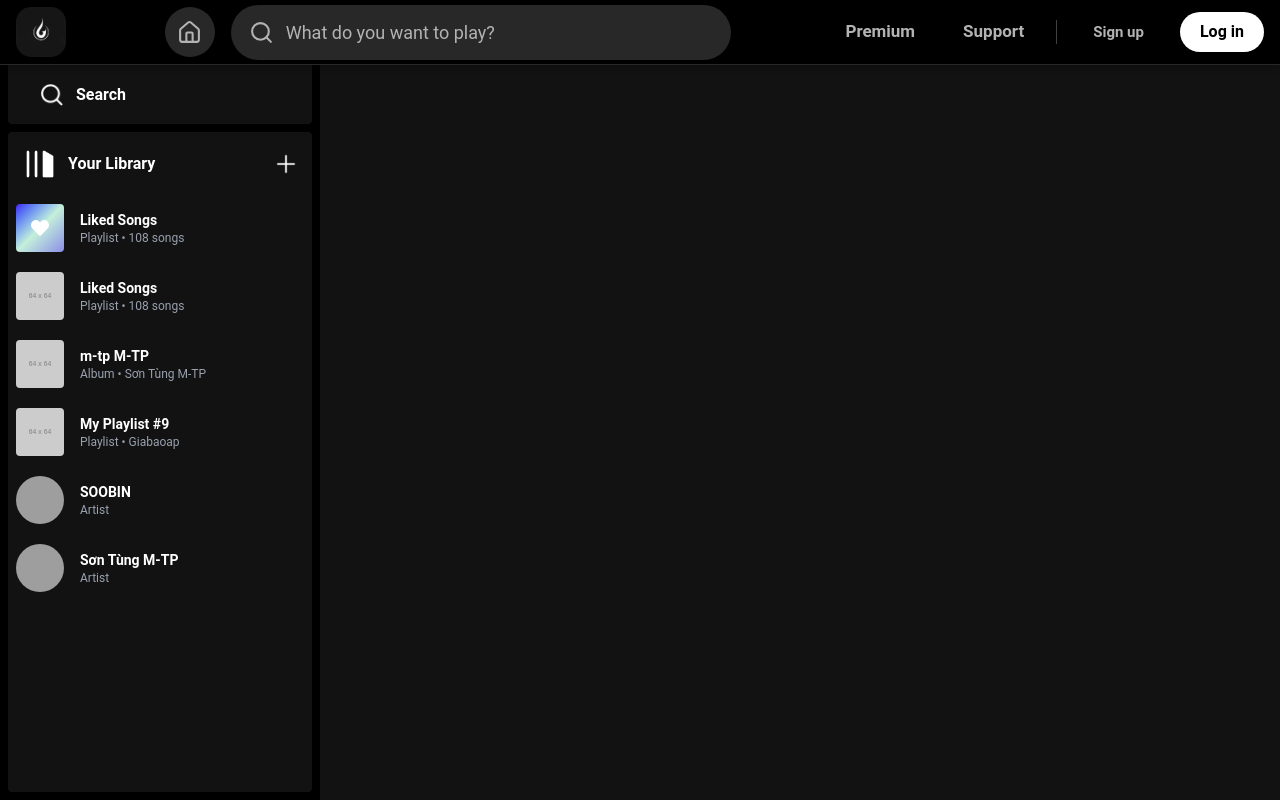
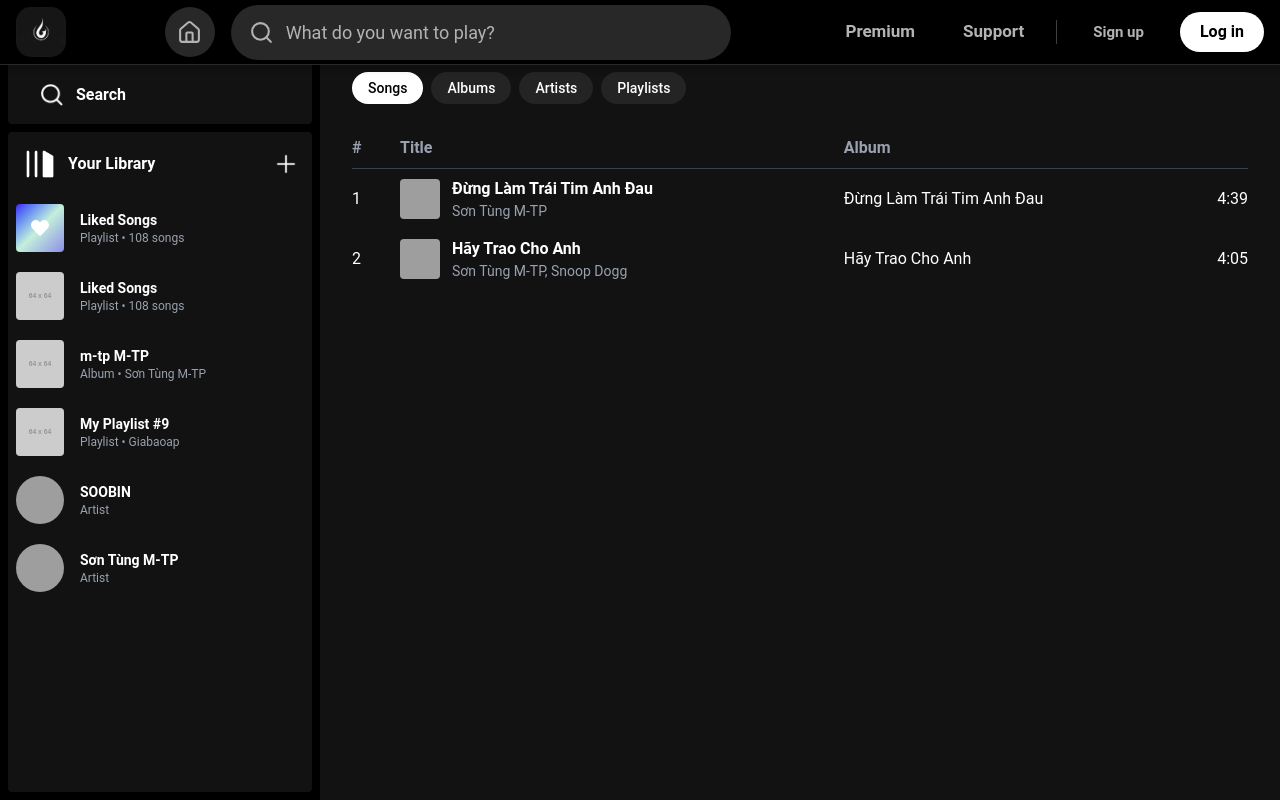
Before and after one commit to lebao05/fitcify, a React (Vite) app in the folder frontend/: page /search/songs in a window 1280 px wide. Built offline with nearby package versions, Linux system fonts and the light colour scheme; no server answers; grey boxes are pictures that could not be loaded.

Commit message:
search frontend

```diff
--- /dev/null
+++ b/frontend/src/components/user/AlbumSearchResult.jsx
@@ -0,0 +1,101 @@
+import React from "react";
+
+const albums = [
+  {
+    id: 1,
+    title: "m-tp M-TP",
+    artist: "Sơn Tùng M-TP",
+    year: 2017,
+    image: "/covers/mtp1.jpg",
+  },
+  {
+    id: 2,
+    title: "Đừng Làm Trái Tim Anh Đau",
+    artist: "Sơn Tùng M-TP",
+    year: 2024,
+    image: "/covers/mtp2.jpg",
+  },
+  {
+    id: 3,
+    title: "Sky Tour (Original Motion Picture Soundtrack)",
+    artist: "Sơn Tùng M-TP",
+    year: 2020,
+    image: "/covers/mtp3.jpg",
+  },
+  {
+    id: 4,
+    title: "Hãy Trao Cho Anh",
+    artist: "Sơn Tùng M-TP",
+    year: 2019,
+    image: "/covers/mtp4.jpg",
+  },
+  {
+    id: 5,
+    title: "Nơi Này Có Anh",
+    artist: "Sơn Tùng M-TP",
+    year: 2017,
+    image: "/covers/mtp5.jpg",
+  },
+  {
+    id: 6,
+    title: "Chúng Ta Của Tương Lai",
+    artist: "Sơn Tùng M-TP",
+    year: 2024,
+    image: "/covers/mtp6.jpg",
+  },
+  {
+    id: 7,
+    title: "Em Của Ngày Hôm Qua",
+    artist: "Sơn Tùng M-TP",
+    year: 2014,
+    image: "/covers/mtp7.jpg",
+  },
+  {
+    id: 8,
+    title: "Chạy Ngay Đi",
+    artist: "Sơn Tùng M-TP",
+    year: 2018,
+    image: "/covers/mtp8.jpg",
+  },
+  {
+    id: 9,
+    title: "Có Chắc Yêu Là Đây",
+    artist: "Sơn Tùng M-TP",
+    year: 2020,
+    image: "/covers/mtp9.jpg",
+  },
+  {
+    id: 10,
+    title: "Sky Decade",
+    artist: "Sơn Tùng M-TP",
+    year: 2022,
+    image: "/covers/mtp10.jpg",
+  },
+];
+
+export default function AlbumSearchResult() {
+  return (
+    <div className="grid grid-cols-2 sm:grid-cols-3 md:grid-cols-4 xl:grid-cols-5 gap-6">
+      {albums.map((album) => (
+        <div
+          key={album.id}
+          className="bg-[#181818] p-4 rounded-lg hover:bg-[#282828] transition duration-200 cursor-pointer"
+        >
+          <div className="w-full aspect-square overflow-hidden rounded">
+            <img
+              src={album.image}
+              alt={album.title}
+              className="w-full h-full object-cover"
+            />
+          </div>
+          <div className="mt-3 text-white font-semibold text-sm line-clamp-2">
+            {album.title}
+          </div>
+          <div className="text-xs text-gray-400 mt-1">
+            {album.year} · {album.artist}
+          </div>
+        </div>
+      ))}
+    </div>
+  );
+}
--- /dev/null
+++ b/frontend/src/components/user/ArtistSearchResult.jsx
@@ -0,0 +1,100 @@
+import React from "react";
+
+const artists = [
+  {
+    id: 1,
+    name: "Sơn Tùng M-TP",
+    image:
+      "https://is1-ssl.mzstatic.com/image/thumb/Music116/v4/09/0a/54/090a5427-7550-ab6d-d822-1e0169618299/dj.vosqmabx.jpg/1200x1200bf-60.jpg",
+  },
+  {
+    id: 2,
+    name: "MONO",
+    image: "https://tse2.mm.bing.net/th/id/OIP.04AdKbBaHNFJ4PNuuc7NnAHaEo?rs=1&pid=ImgDetMain&o=7&rm=3",
+  },
+  {
+    id: 3,
+    name: "Sơn Tùng MT",
+    image: "/artists/default.jpg",
+  },
+  {
+    id: 4,
+    name: "SOOBIN",
+    image: "/artists/soobin.jpg",
+  },
+  {
+    id: 5,
+    name: "Sơn Tùng",
+    image: "/artists/default.jpg",
+  },
+  {
+    id: 6,
+    name: "AMEE",
+    image: "/artists/amee.jpg",
+  },
+  {
+    id: 7,
+    name: "Jack - J97",
+    image: "/artists/jack.jpg",
+  },
+  {
+    id: 8,
+    name: "Jack",
+    image: "/artists/jack2.jpg",
+  },
+  {
+    id: 9,
+    name: "Sơn Tuyền",
+    image: "/artists/son-tuyen.jpg",
+  },
+  {
+    id: 10,
+    name: "Song Luân",
+    image: "/artists/song-luan.jpg",
+  },
+  {
+    id: 11,
+    name: "S.T Sơn Thạch",
+    image: "/artists/st.jpg",
+  },
+  {
+    id: 12,
+    name: "Quang Hùng MasterD",
+    image: "/artists/quanghung.jpg",
+  },
+  {
+    id: 13,
+    name: "SON DONG PYO",
+    image: "/artists/sondongpyo.jpg",
+  },
+  {
+    id: 14,
+    name: "Son Dong Woon",
+    image: "/artists/sondongwoon.jpg",
+  },
+];
+
+export default function ArtistSearchResult() {
+  return (
+    <div className="grid grid-cols-2 sm:grid-cols-3 md:grid-cols-4 lg:grid-cols-5 xl:grid-cols-6 gap-x-6 gap-y-4 px-2">
+      {artists.map((artist) => (
+        <div
+          key={artist.id}
+          className="flex flex-col items-center text-center p-2 hover:bg-[#242424] rounded-lg transition cursor-pointer"
+        >
+          <div className="rounded-full overflow-hidden shadow-md hover:scale-105 transition-transform duration-300 w-24 h-24 sm:w-28 sm:h-28 md:w-32 md:h-32 lg:w-36 lg:h-36">
+            <img
+              src={artist.image}
+              alt={artist.name}
+              className="w-full h-full object-cover"
+            />
+          </div>
+          <div className="mt-2 text-white text-sm font-semibold truncate w-full">
+            {artist.name}
+          </div>
+          <div className="text-xs text-gray-400">Artist</div>
+        </div>
+      ))}
+    </div>
+  );
+}
--- a/frontend/src/components/user/Display.jsx
+++ b/frontend/src/components/user/Display.jsx
@@ -6,6 +6,7 @@
 import { useNavigate } from "react-router-dom";
 import UserProfile from "../../pages/user/UserProfile";
 import DisplayPlaylist from "./DisplayPlayplist";
+import SearchResult from "./SearchPage";
 
 const Display = () => {
   const displayRef = useRef();
@@ -46,6 +47,7 @@
         <Route path="/album/:id" element={<DisplayAlbum />} />
         <Route path="/profile" element={<UserProfile />} />
         <Route path="/playplist/:id" element={<DisplayPlaylist />} />
+        <Route path="/search/*" element={<SearchResult />} />
       </Routes>
     </div>
   );
--- /dev/null
+++ b/frontend/src/components/user/FilterBar.jsx
@@ -0,0 +1,27 @@
+import { NavLink } from "react-router-dom";
+
+const filters = ["songs", "albums", "artists", "playlists"];
+
+const capitalize = (s) => s.charAt(0).toUpperCase() + s.slice(1);
+
+export default function FilterBar() {
+  return (
+    <div className="flex gap-2 mb-6 flex-wrap">
+      {filters.map((filter) => (
+        <NavLink
+          key={filter}
+          to={`/search/${filter}`}
+          className={({ isActive }) =>
+            `px-4 py-1.5 rounded-full text-sm font-medium transition-colors duration-200 ${
+              isActive
+                ? "bg-white text-black"
+                : "bg-[#242424] text-white hover:bg-[#2a2a2a]"
+            }`
+          }
+        >
+          {capitalize(filter)}
+        </NavLink>
+      ))}
+    </div>
+  );
+}
--- /dev/null
+++ b/frontend/src/components/user/PlaylistSearchResult.jsx
@@ -0,0 +1,67 @@
+import React from "react";
+
+const playlists = [
+  {
+    id: 1,
+    title: "Tất cả các bài hát của Sơn Tùng M-TP",
+    author: "By",
+    image:
+      "https://is1-ssl.mzstatic.com/image/thumb/Music116/v4/09/0a/54/090a5427-7550-ab6d-d822-1e0169618299/dj.vosqmabx.jpg/1200x1200bf-60.jpg",
+  },
+  {
+    id: 2,
+    title: "Playlist Sơn Tùng M-TP",
+    author: "By Trần Mai Trung Kiên",
+    image: "/covers/playlist2.jpg",
+  },
+  {
+    id: 3,
+    title: "Sơn Tùng Remix",
+    author: "By Hoàng Lâm Nguyễn",
+    image: "/covers/playlist3.jpg",
+  },
+  {
+    id: 4,
+    title: "Sơn Tùng MTP playlist",
+    author: "By LiuminhvulmV",
+    image: "/covers/playlist4.jpg",
+  },
+  {
+    id: 5,
+    title: "Khuôn Mặt Đáng Thương Remix",
+    author: "By Anien",
+    image: "/covers/playlist5.jpg",
+  },
+  {
+    id: 6,
+    title: "Sơn Tùng M-TP Playlist !!!!!!",
+    author: "By Phú Lộc",
+    image: "/covers/playlist6.jpg",
+  },
+];
+
+export default function PlaylistSearchResult() {
+  return (
+    <div className="grid grid-cols-2 sm:grid-cols-3 md:grid-cols-4 xl:grid-cols-5 gap-6">
+      {playlists.map((playlist) => (
+        <div
+          key={playlist.id}
+          className="bg-[#181818] p-4 rounded-lg hover:bg-[#282828] transition duration-200 cursor-pointer"
+        >
+          {/* Square image using aspect-ratio */}
+          <div className="w-full aspect-square overflow-hidden rounded">
+            <img
+              src={playlist.image}
+              alt={playlist.title}
+              className="w-full h-full object-cover"
+            />
+          </div>
+          <div className="mt-3 text-white font-semibold text-sm line-clamp-2">
+            {playlist.title}
+          </div>
+          <div className="text-xs text-gray-400 mt-1">{playlist.author}</div>
+        </div>
+      ))}
+    </div>
+  );
+}
--- /dev/null
+++ b/frontend/src/components/user/SearchPage.jsx
@@ -0,0 +1,23 @@
+import { Routes, Route, Navigate } from "react-router-dom";
+import FilterBar from "./FilterBar";
+import SongSearchResult from "./SongSearchResult";
+import AlbumSearchResult from "./AlbumSearchResult";
+import ArtistSearchResult from "./ArtistSearchResult";
+import PlaylistSearchResult from "./PlaylistSearchResult";
+
+export default function SearchPage() {
+  return (
+    <div className="text-white px-6 py-4">
+      <h1 className="text-2xl font-bold mb-4">Search Results</h1>
+      <FilterBar />
+
+      <Routes>
+        <Route path="/" element={<Navigate to="songs" />} />
+        <Route path="songs" element={<SongSearchResult />} />
+        <Route path="artists" element={<ArtistSearchResult />} />
+        <Route path="playlists" element={<PlaylistSearchResult />} />
+        <Route path="albums" element={<AlbumSearchResult />} />
+      </Routes>
+    </div>
+  );
+}
--- /dev/null
+++ b/frontend/src/components/user/SongSearchResult.jsx
@@ -0,0 +1,58 @@
+const songs = [
+  {
+    id: 1,
+    title: "Đừng Làm Trái Tim Anh Đau",
+    artist: "Sơn Tùng M-TP",
+    album: "Đừng Làm Trái Tim Anh Đau",
+    duration: "4:39",
+    img: "/covers/cover1.jpg",
+  },
+  {
+    id: 2,
+    title: "Hãy Trao Cho Anh",
+    artist: "Sơn Tùng M-TP, Snoop Dogg",
+    album: "Hãy Trao Cho Anh",
+    duration: "4:05",
+    img: "/covers/cover2.jpg",
+  },
+];
+
+export default function SongSearchResult() {
+  return (
+    <table className="w-full text-left">
+      <thead className="border-b border-gray-700 text-gray-400">
+        <tr>
+          <th className="py-2 w-12">#</th>
+          <th className="py-2">Title</th>
+          <th className="py-2">Album</th>
+          <th className="py-2 text-right">
+            <i className="fas fa-clock" />
+          </th>
+        </tr>
+      </thead>
+      <tbody>
+        {songs.map((song, index) => (
+          <tr
+            key={song.id}
+            className="hover:bg-gray-800 cursor-pointer transition-colors duration-200"
+          >
+            <td className="py-2">{index + 1}</td>
+            <td className="flex items-center gap-3 py-2">
+              <img
+                src={song.img}
+                alt={song.title}
+                className="w-10 h-10 rounded"
+              />
+              <div>
+                <div className="font-semibold">{song.title}</div>
+                <div className="text-sm text-gray-400">{song.artist}</div>
+              </div>
+            </td>
+            <td className="py-2">{song.album}</td>
+            <td className="py-2 text-right">{song.duration}</td>
+          </tr>
+        ))}
+      </tbody>
+    </table>
+  );
+}
```
